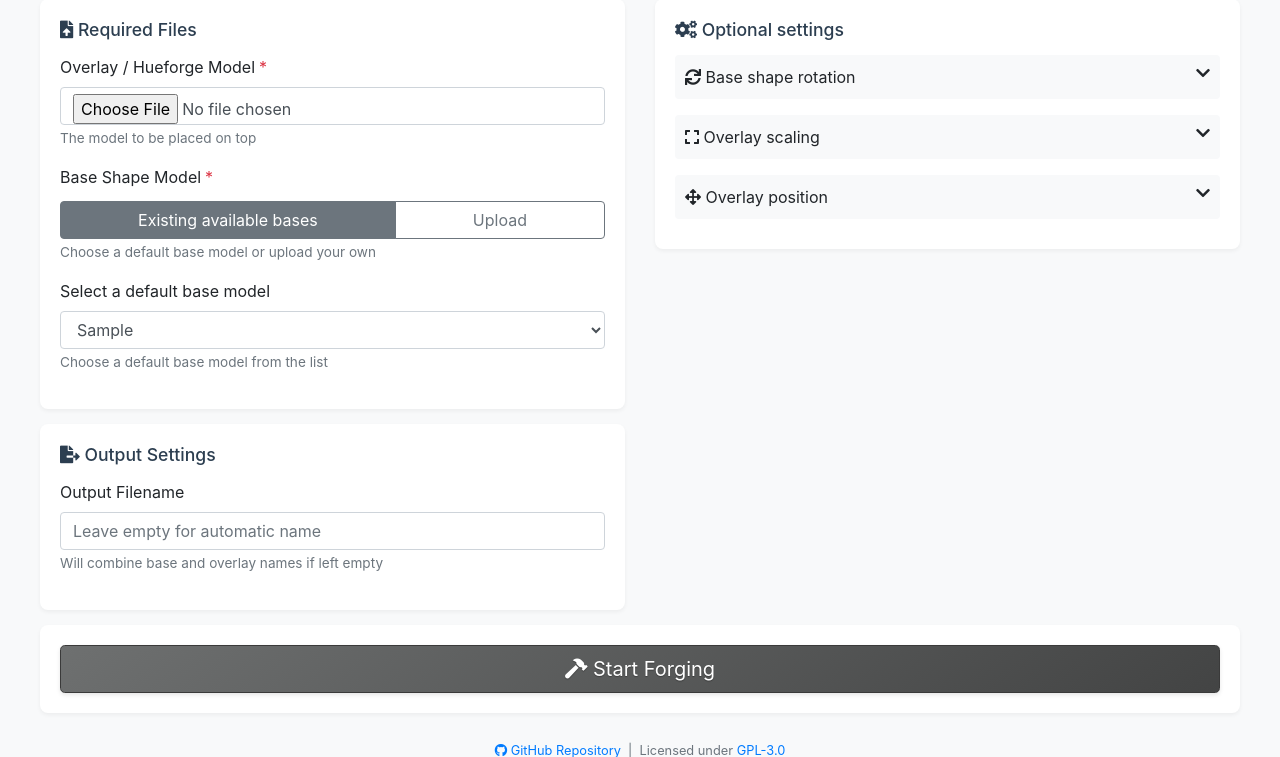
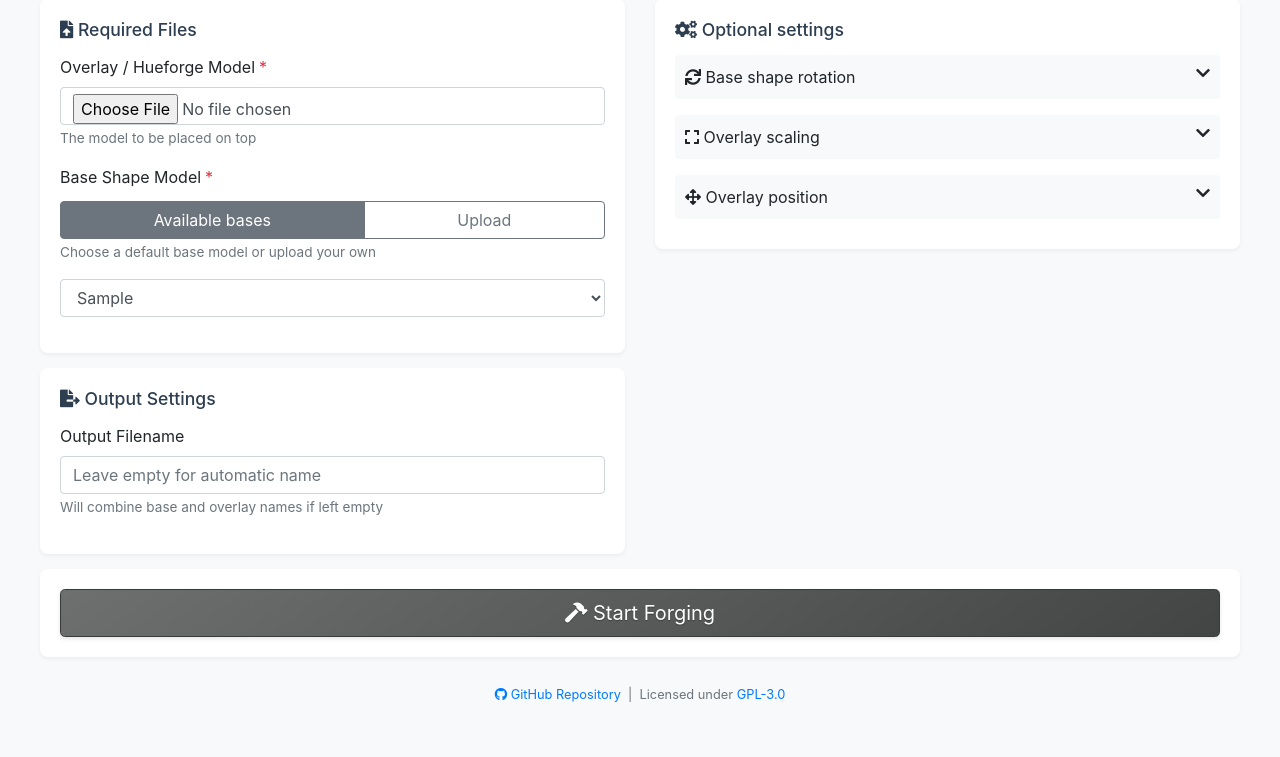
Before and after one commit to S1N4X/SmithForge-WebUI, a FastAPI app: template web/templates/index.html in a window 1280 px wide. Shown: the part 231-988 px from the top of the page. After the commit the page ends 933 px from the top, so only its background shows below. Run offline with FastAPI, Linux system fonts and the light colour scheme; the template is opened without the code that fills it: most values are stand-ins (such as "Sample title", 1, 10 or a date in 2020); some libraries are stand-ins or nearby versions.

Commit message:
Refine labels and help text in base model selection form

```diff
--- a/web/templates/index.html
+++ b/web/templates/index.html
@@ -121,7 +121,7 @@
                             <label class="required-label" for="base_template">Base Shape Model</label>
                             <div class="btn-group btn-group-toggle d-flex mt-1" data-toggle="buttons">
                                 <label class="btn btn-outline-secondary flex-fill active">
-                                    <input type="radio" name="base_template" id="base_template_default" value="default" autocomplete="off" checked> Existing available bases
+                                    <input type="radio" name="base_template" id="base_template_default" value="default" autocomplete="off" checked> Available bases
                                 </label>
                                 <label class="btn btn-outline-secondary flex-fill">
                                     <input type="radio" name="base_template" id="base_template_upload" value="upload" autocomplete="off"> Upload
@@ -130,7 +130,6 @@
                             <small class="help-text">Choose a default base model or upload your own</small>
                         </div>
                         <div class="form-group" id="default_base_group" style="display: {% if default_base_models %}block{% else %}none{% endif %};">
-                            <label for="default_base">Select a default base model</label>
                             <select name="default_base" id="default_base" class="form-control">
                                 {% if default_base_models %}
                                     {% for base_model in default_base_models %}
@@ -140,12 +139,9 @@
                                     <option value="" disabled>No default base models available</option>
                                 {% endif %}
                             </select>
-                            <small class="help-text">Choose a default base model from the list</small>
                         </div>
                         <div class="form-group" id="upload_base_group" style="display: none;">
-                            <label for="base_file">Upload Base Shape Model</label>
                             <input type="file" name="base_file" id="base_file" accept=".3mf" class="form-control" />
-                            <small class="help-text">The model to be used as the base</small>
                         </div>
                     </div>
 
```
